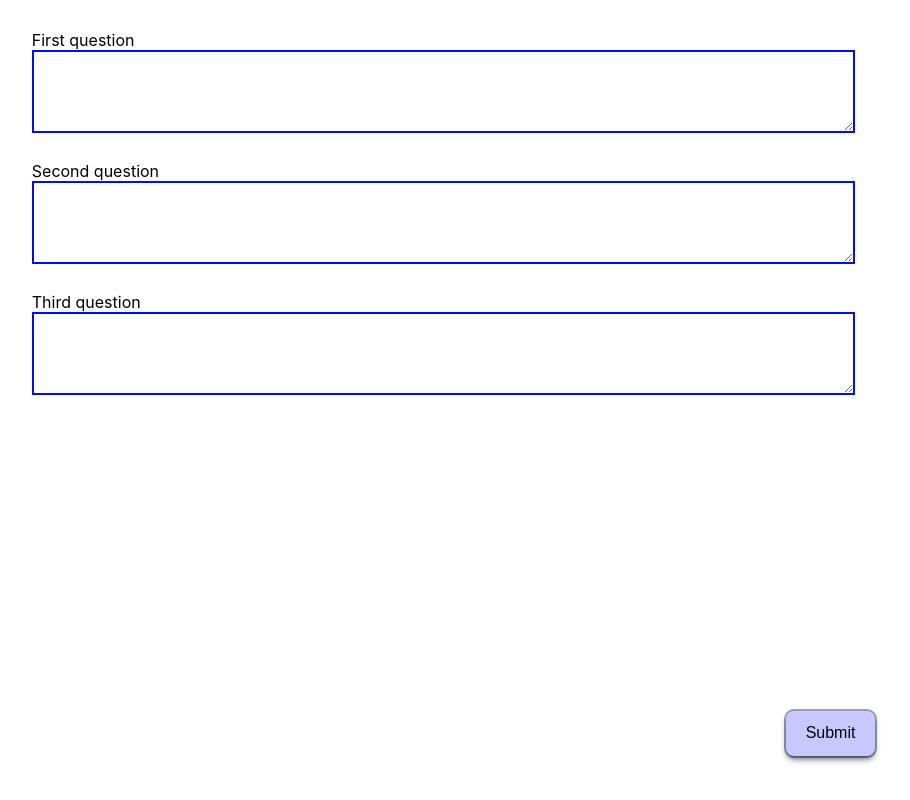
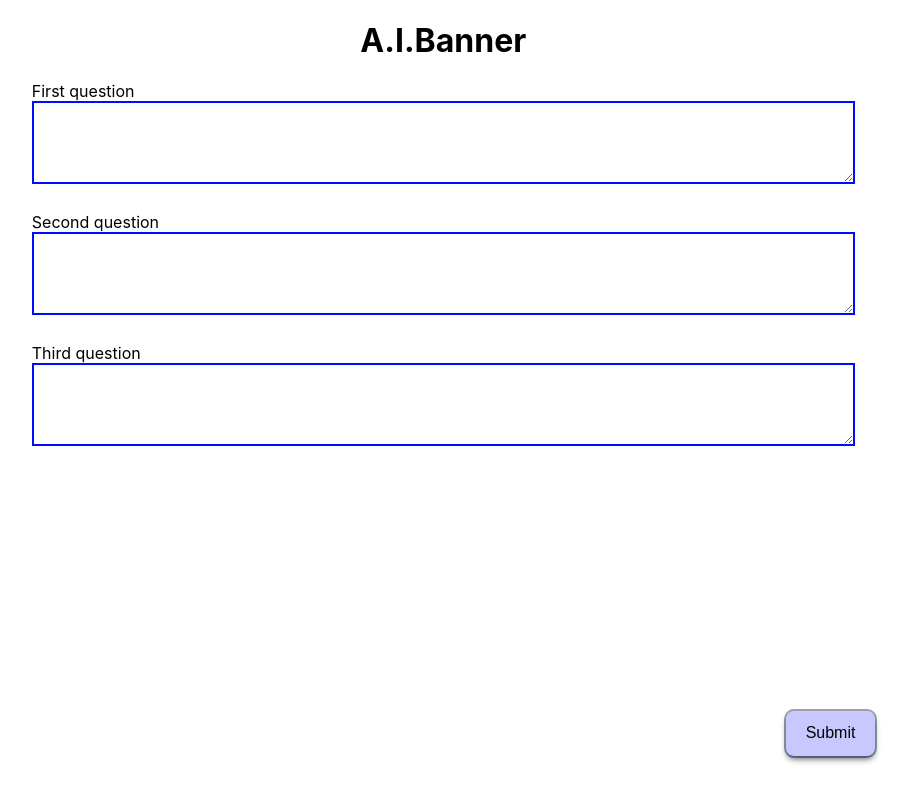
Before and after one commit to poeYSK/stable-diffusion-banner, a React (Create React App) app: page / in a window 1280 px wide. Shown: the top 800 px of the page, without its empty margins (227-1137 px from the left). Built offline with nearby package versions, Linux system fonts and the light colour scheme.

Commit message:
:art: 컴포넌트 분리

```diff
--- /dev/null
+++ b/src/components/label.jsx
@@ -0,0 +1,3 @@
+export const Label = (props) => {
+  return <label>{props.q.question}</label>;
+};
--- /dev/null
+++ b/src/components/question.jsx
@@ -0,0 +1,11 @@
+import TextareaAutosize from "react-textarea-autosize";
+export const Question = (props) => {
+  return (
+    <TextareaAutosize
+      id={props.q.id}
+      className="question-class"
+      minRows={5}
+      cols={100}
+    />
+  );
+};
--- a/src/page/first/QuestionData.js
+++ b/src/data/QuestionData.js
@@ -1,16 +1,16 @@
 const questionData = [
   {
-    id: "first_id",
+    id: "first-id",
     question: "First question",
     placehoder: "first place",
   },
   {
-    id: "second_id",
+    id: "second-id",
     question: "Second question",
     placehoder: "second place",
   },
   {
-    id: "third_id",
+    id: "third-id",
     question: "Third question",
     placehoder: "third place",
   },
--- a/src/page/first/index.css
+++ b/src/page/first/index.css
@@ -2,15 +2,23 @@
     width: 100%;
     display: flex;
     justify-content: center;
-    align-items: center;
-    resize: none;
-    border: none;
     padding: 3ch;
 }
+
+#logo {
+    top: 0ch;
+    position: absolute;
+}
+
+#form-question {
+    position: absolute;
+    top: 8ch;
+}
+
 .question-class {
     margin-bottom: 3ch;
     border: 2px solid rgb(0, 11, 255);
-    outline-color: rgb(100, 155, 255);
+    outline-color: rgb(100, 100, 255);
 }
 
 #submitButton {
--- a/src/page/first/index.js
+++ b/src/page/first/index.js
@@ -1,44 +1,38 @@
 import React, { useState } from "react";
-import TextareaAutosize from "react-textarea-autosize";
+import { useNavigate } from "react-router-dom";
 import "./index.css";
-import questionData from "./QuestionData";
+import questionData from "../../data/QuestionData";
+import { Question } from "../../components/question";
+import { Label } from "../../components/label";
 
-const FirstPage = () => {
-  const onHandleSubmit = () => {};
+const FirstPage = (props) => {
+  const navigate = useNavigate();
+  const [text, setText] = useState("");
+  const onTextChange = (e) => {
+    setText(e.target.value);
+    console.log(text);
+  };
+
+  const onClickSubmit = () => {
+    navigate("/second");
+  };
 
   return (
     <div id="container-First">
+      <div id="logo">
+        <h1>A.I.Banner</h1>
+      </div>
       <div id="form-question">
-        <label>{questionData[0].question}</label>
-        <br />
-        <TextareaAutosize
-          id="first-question"
-          className="question-class"
-          minRows={5}
-          cols={100}
-        />
-        <br />
-        <label>{questionData[1].question}</label>
-        <br />
-        <TextareaAutosize
-          id="second-question"
-          className="question-class"
-          minRows={5}
-          cols={100}
-        />
-        <br />
-        <label>{questionData[2].question}</label>
-        <br />
-        <TextareaAutosize
-          id="third-question"
-          className="question-class"
-          minRows={5}
-          cols={100}
-        />
+        <Label q={questionData[0]} /> <br />
+        <Question q={questionData[0]} /> <br />
+        <Label q={questionData[1]} /> <br />
+        <Question q={questionData[1]} /> <br />
+        <Label q={questionData[2]} /> <br />
+        <Question q={questionData[2]} /> <br />
       </div>
-      <form onSubmit={onHandleSubmit}>
+      <form>
         <div id="submit">
-          <button id="submitButton" type="sumbit">
+          <button id="submitButton" type="sumbit" onClick={onClickSubmit}>
             Submit
           </button>
         </div>
```
